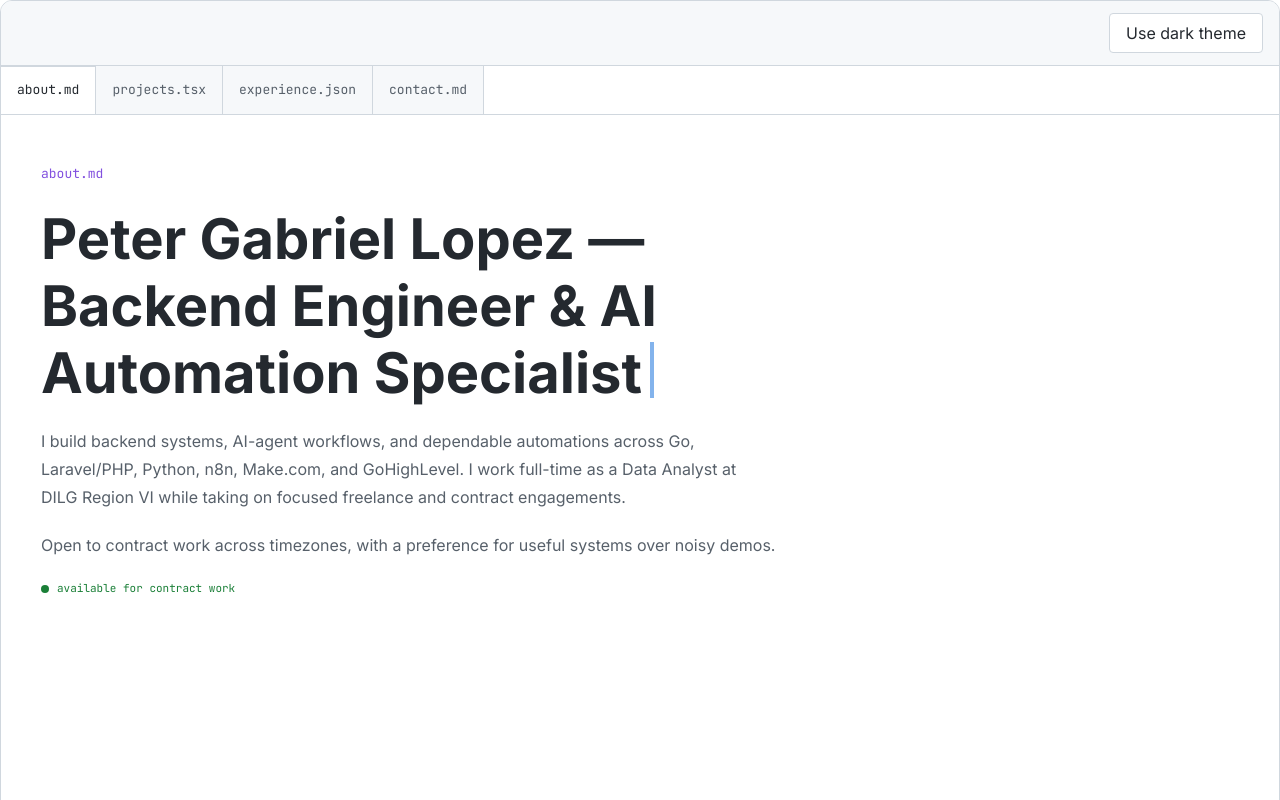
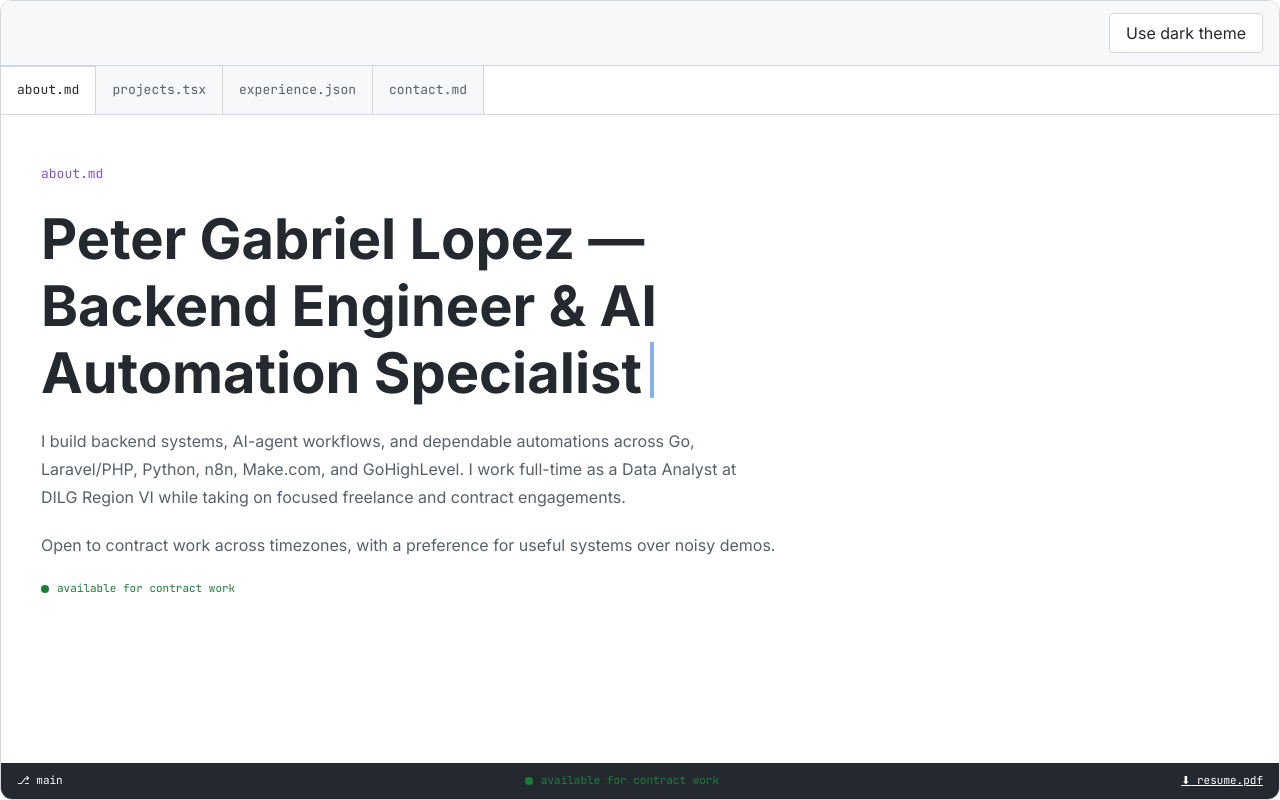
Before and after one commit to petergabriel-dev/lopezpetergabriel-portfolio, a Next.js app: page / in a window 1280 px wide. Shown: the top 800 px of the page. Built offline with nearby package versions, Linux system fonts and the light colour scheme.

Commit message:
Fix hidden tab panel layout

```diff
--- a/app/globals.css
+++ b/app/globals.css
@@ -4,6 +4,11 @@
 *::before,
 *::after {
   box-sizing: border-box;
+}
+
+/* Preserve hidden behavior when component display rules override the UA stylesheet. */
+[hidden] {
+  display: none !important;
 }
 
 html {
```
